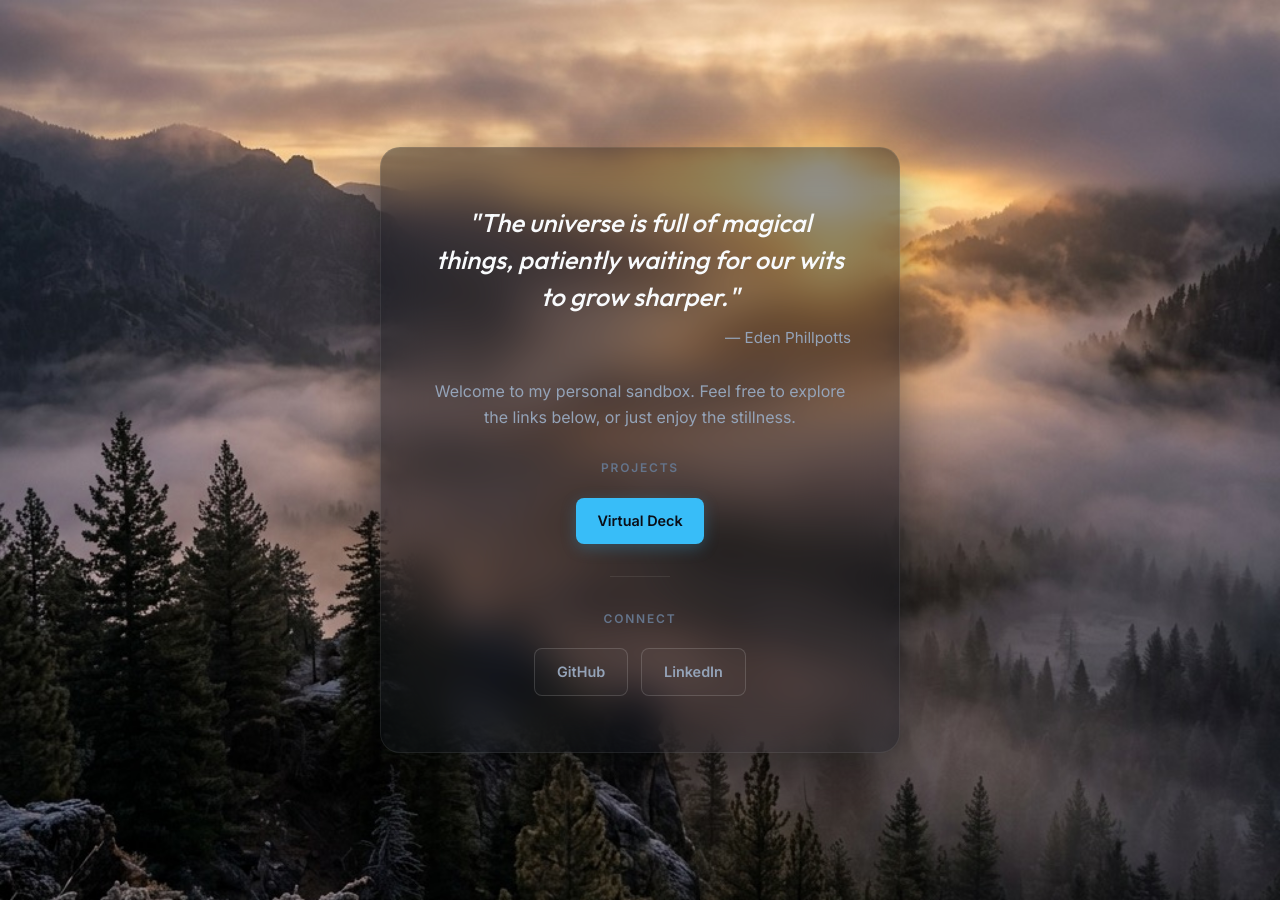
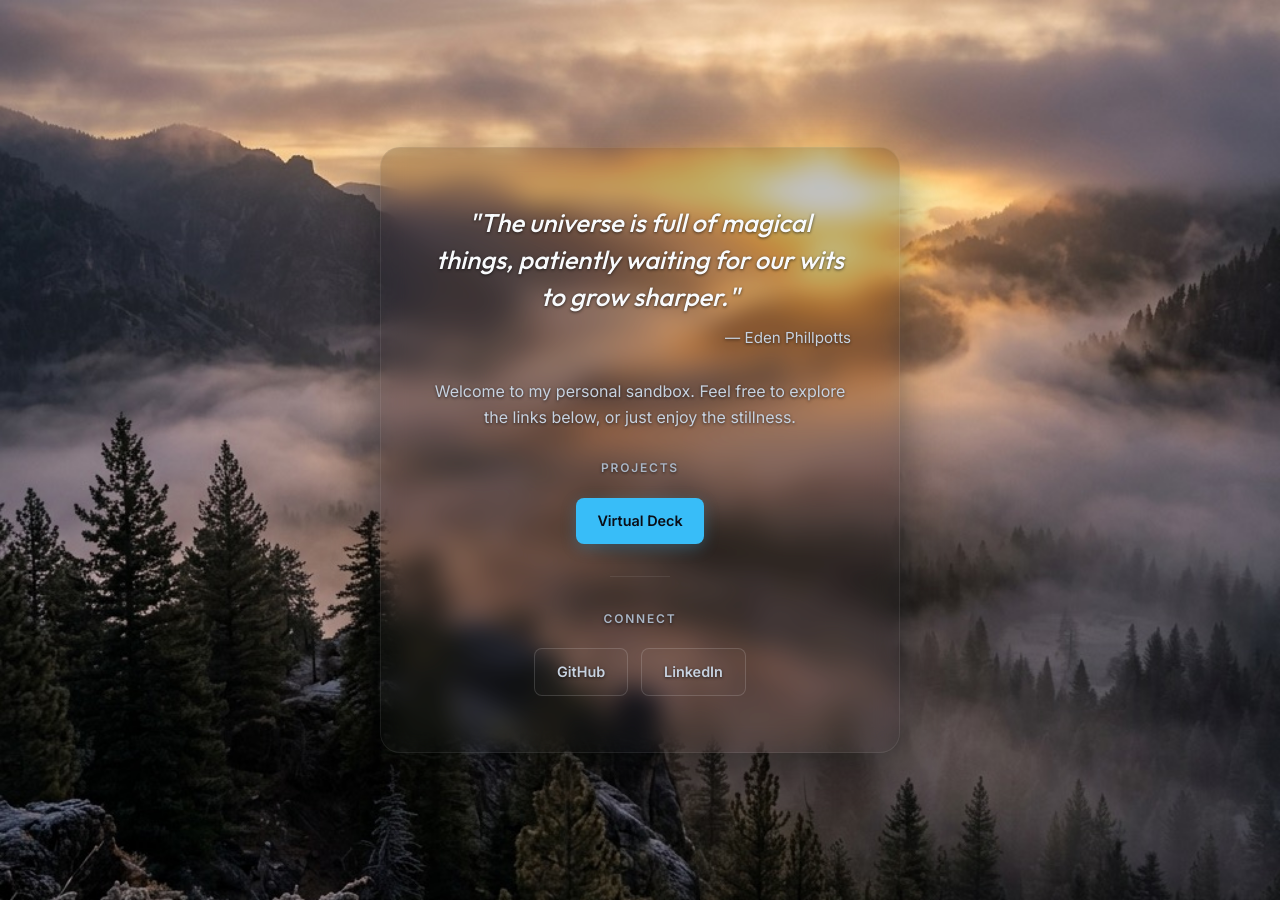
Before and after one commit to aaronkaminsky/aaronkaminsky.github.io, a Jekyll site: the page built from index.md, in a window 1280 px wide. Built offline with Jekyll 4.4.1, drawn with Linux system fonts in a browser that asks for light colours.

Commit message:
Fill favicon sun and brighten glass-card translucency/contrast
Fill the sun disc with solid yellow so it reads clearly at favicon
size, lighten the glass-card blur/opacity to show more of the hero
photo, and brighten secondary text with shadows to keep it legible.

```diff
--- a/assets/css/style.css
+++ b/assets/css/style.css
@@ -553,9 +553,9 @@ body.layout-minimal main {
 
 /* Glass Card styling for minimal layout */
 .glass-card {
-  background: rgba(10, 14, 23, 0.45);
-  backdrop-filter: blur(20px) saturate(120%);
-  -webkit-backdrop-filter: blur(20px) saturate(120%);
+  background: rgba(10, 14, 23, 0.25);
+  backdrop-filter: blur(12px) saturate(140%);
+  -webkit-backdrop-filter: blur(12px) saturate(140%);
   border: 1px solid rgba(255, 255, 255, 0.08);
   border-radius: 20px;
   padding: 3.5rem 3rem;
@@ -593,6 +593,7 @@ body.layout-minimal main {
   border-left: none; /* remove default blockquote border */
   padding: 0;
   margin: 0;
+  text-shadow: 0 1px 3px rgba(0, 0, 0, 0.6);
 }
 
 .glass-card .quote-author {
@@ -601,16 +602,18 @@ body.layout-minimal main {
   font-family: 'Inter', sans-serif;
   font-style: normal;
   font-weight: 400;
-  color: var(--text-secondary);
+  color: #c7d2e0;
   margin-top: 0.75rem;
   text-align: right;
+  text-shadow: 0 1px 3px rgba(0, 0, 0, 0.6);
 }
 
 .glass-card .intro {
   font-size: 1rem;
-  color: var(--text-secondary);
+  color: #c7d2e0;
   line-height: 1.65;
   margin: 0;
+  text-shadow: 0 1px 3px rgba(0, 0, 0, 0.6);
 }
 
 .glass-card .minimal-links {
@@ -644,8 +647,9 @@ body.layout-minimal main {
 
 .glass-card .btn.secondary {
   border: 1px solid rgba(255, 255, 255, 0.15);
-  color: var(--text-secondary);
+  color: #c7d2e0;
   background-color: rgba(255, 255, 255, 0.02);
+  text-shadow: 0 1px 3px rgba(0, 0, 0, 0.6);
 }
 
 .glass-card .btn.secondary:hover {
@@ -666,7 +670,8 @@ body.layout-minimal main {
   font-weight: 600;
   text-transform: uppercase;
   letter-spacing: 0.15em;
-  color: var(--text-muted);
+  color: #aab6c6;
+  text-shadow: 0 1px 3px rgba(0, 0, 0, 0.6);
 }
 
 .glass-card .card-separator {
```
Also changed, not shown: assets/images/favicon.png.
